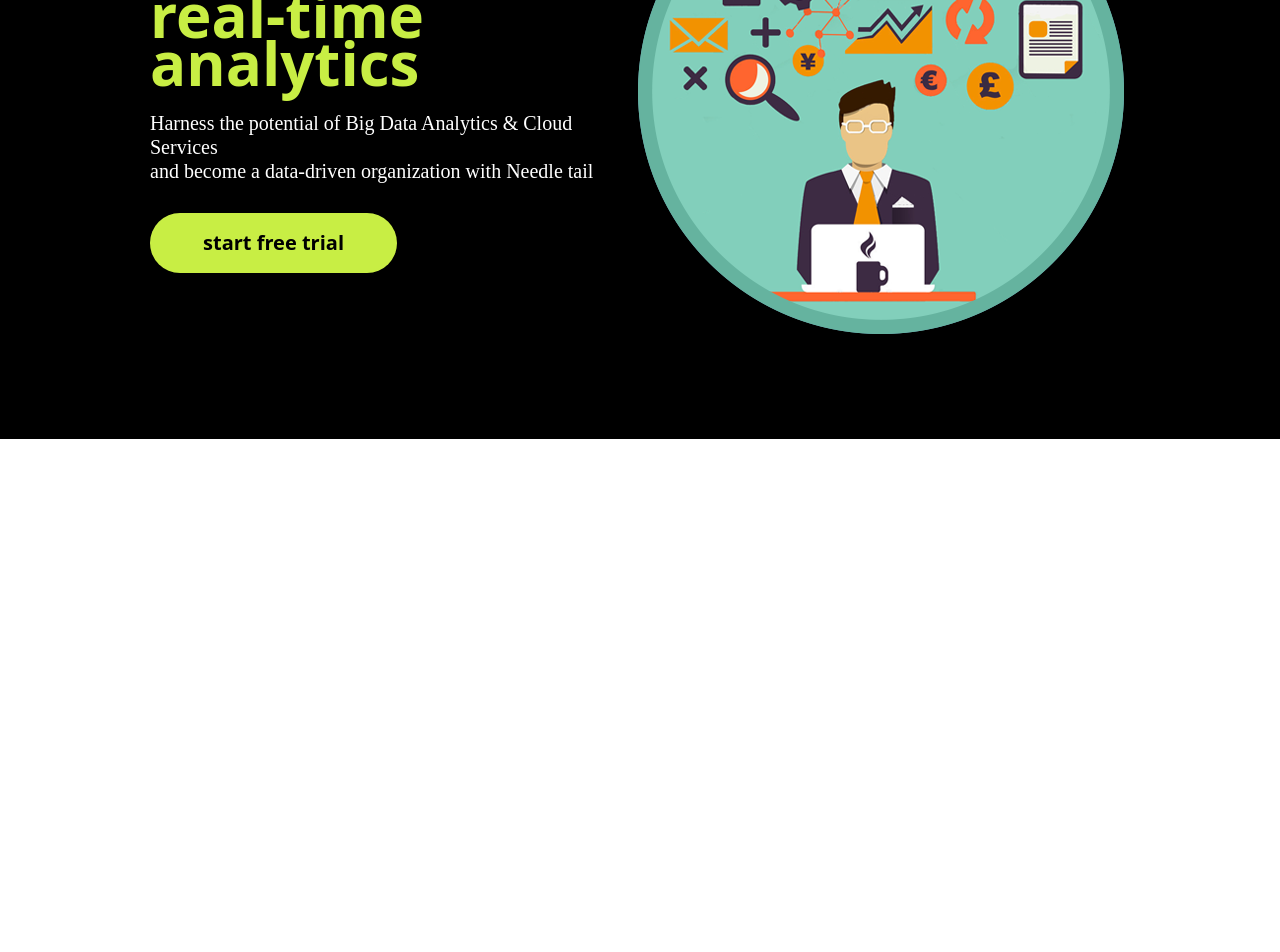
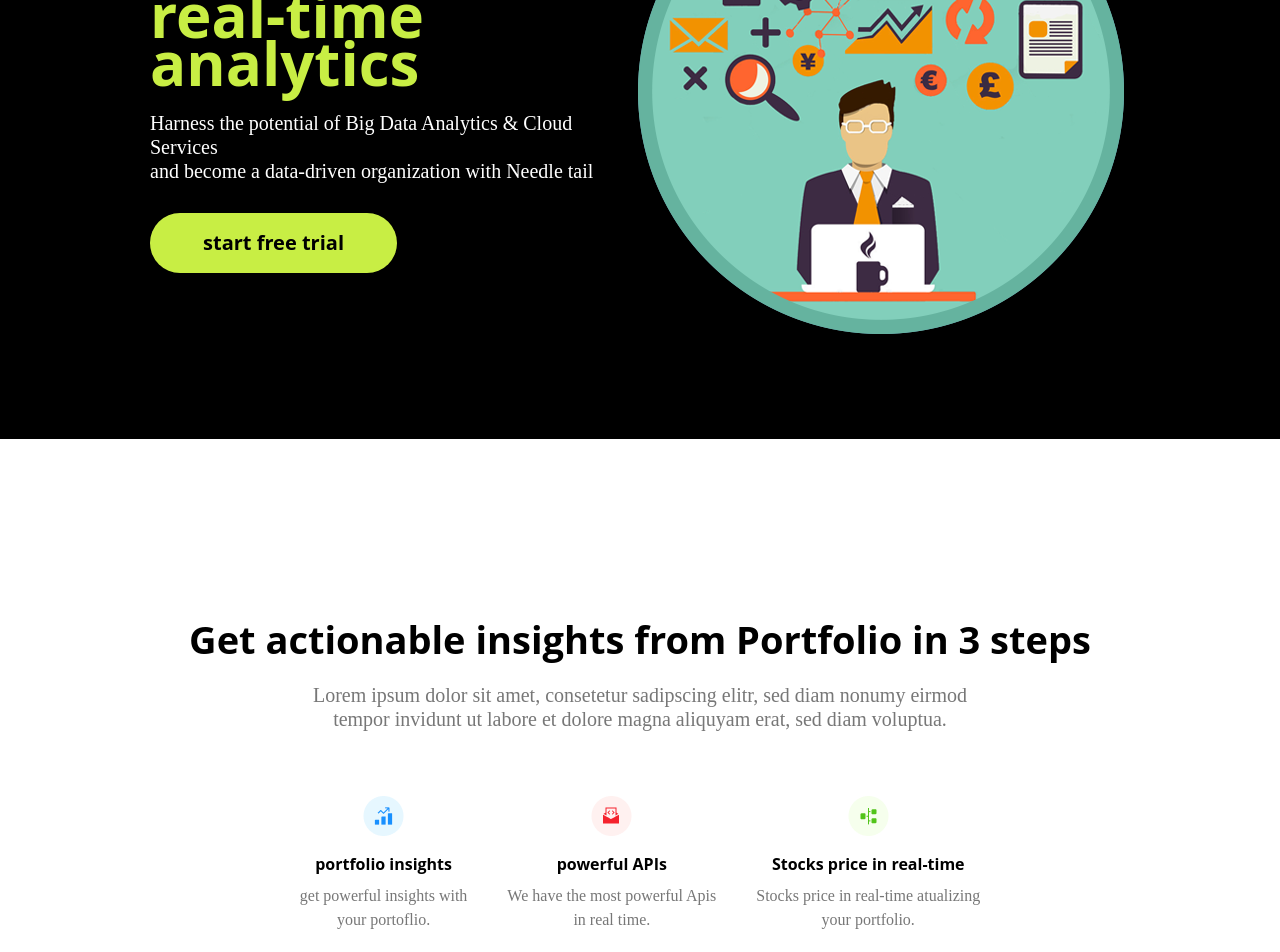
Before and after one commit to thiagofreitascarneiro/wallet-Finance, a Vue app: page / in a window 1280 px wide. Shown: the part 257-1209 px from the top of the page. Before the commit the page ends 800 px from the top, so only its background shows below. Built offline with nearby package versions, Linux system fonts and the light colour scheme.

Commit message:
creating new route default

```diff
--- a/src/App.vue
+++ b/src/App.vue
@@ -3,7 +3,7 @@
     <NavBar/>
     <main id="main">
       <transition mode="out-in">
-      <router-view></router-view>
+        <router-view></router-view>
       </transition>
     </main>
   </div>
--- a/src/router/index.js
+++ b/src/router/index.js
@@ -1,6 +1,6 @@
 import Vue from 'vue'
 import VueRouter from 'vue-router'
-import HomeView from '../views/HomeView.vue'
+import HomeDefault from '../views/HomeDefault.vue'
 import ServicesView from '../views/ServicesView.vue'
 
 Vue.use(VueRouter)
@@ -12,7 +12,7 @@ const router = new VueRouter({
     {
       path: '/',
       name: 'home',
-      component: HomeView
+      component: HomeDefault
     },
     {
       path: '/services',
--- /dev/null
+++ b/src/views/HomeDefault.vue
@@ -0,0 +1,30 @@
+<template>
+    <div>
+        <section name="/home/">
+            <HomeView/>
+        </section>
+
+        <section name="/home/services">
+            <ServicesView/>
+        </section>
+    </div>
+
+</template>
+
+<script>
+import HomeView from './HomeView.vue';
+import ServicesView from './ServicesView.vue';
+
+export default {
+    name: 'HomeDefault',
+
+    components: {
+        HomeView,
+        ServicesView,
+    }
+}
+</script>
+
+<style>
+
+</style>
--- a/src/views/ServicesView.vue
+++ b/src/views/ServicesView.vue
@@ -68,7 +68,7 @@ export default {
     .services-content-title {
         display: flex;
         text-align: center;
-        margin-top: 250px;
+        margin-top: 180px;
         flex-direction: column;
         h2 {
             font-family: $font;
```
